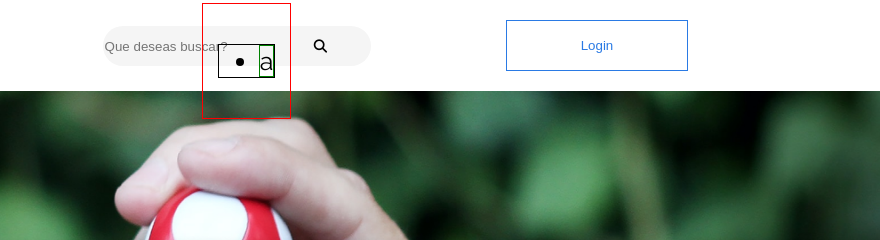
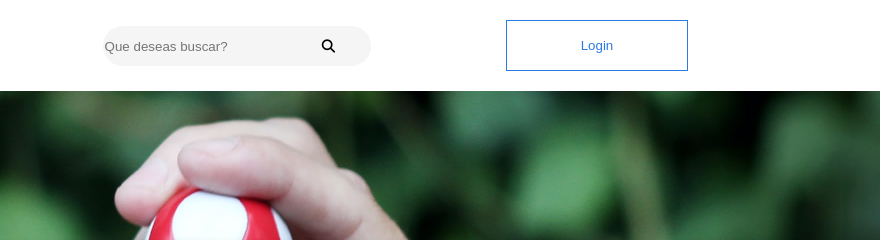
Before and after one commit to Ingrzs/ecommerce, a plain HTML site: page index.html in a window 1280 px wide. Shown: the top 240 px of the page, 400-1280 px from the left. Drawn offline with Linux system fonts and the light colour scheme.

Commit message:
añadiendo estilo al div creando con js

```diff
--- a/stylus/stylus.css
+++ b/stylus/stylus.css
@@ -242,23 +242,27 @@ textarea:hover{
     }
  }
 
-
+.div_lista{
+    display: none;
+}
  .div_lista{
-    list-style: none;
-    border: 1px solid red;
-    padding: 15px 15px;
     font-size: 25px;
     position: relative;
-    top: 10px;
-    right: 80px;
-    margin-bottom: -10px;
-    margin-left: -80px;
- }
+    right: 50px;
+    margin-left: -45px;
+    top: 50px;
+    margin-bottom: -45px;
+    height: 100px;
+    background-color: #F5F5F5;
+    overflow:auto ;
+}
 
  .lista{
-    border: 1px solid black;
+    list-style: none;
+    padding: 0%;
+    margin: 0%;
  }
 
  .lista-item{
-    border: 1px solid green;
+    border: 2px solid white;
  }
```
